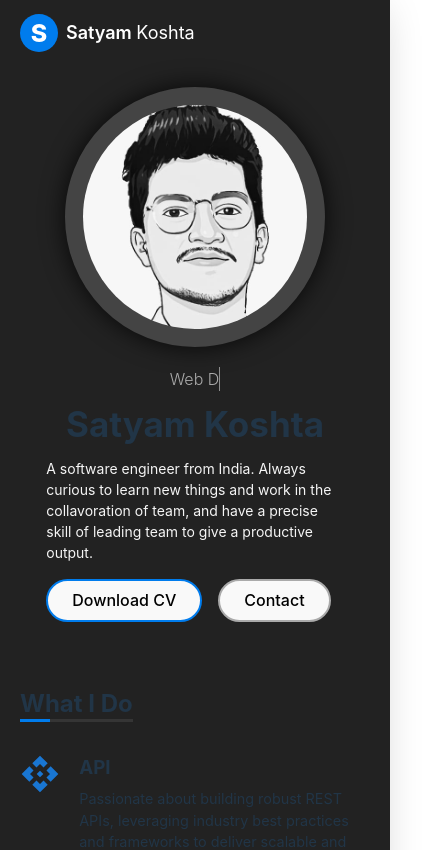
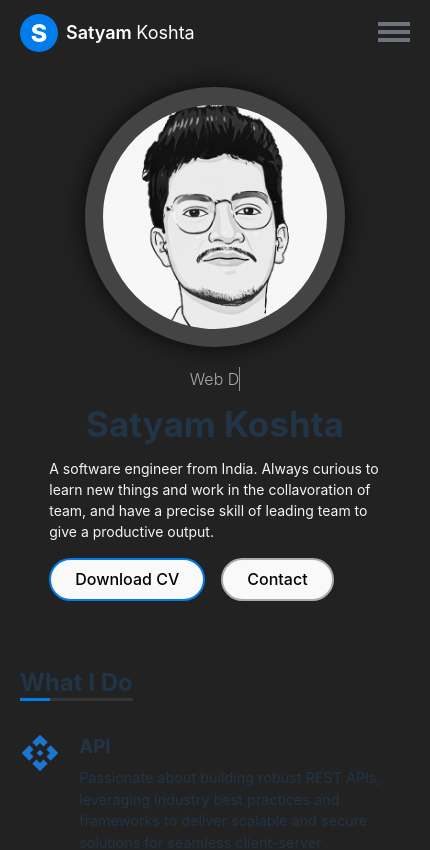
Before and after one commit to satyamkoshta340/my-cv, a React (Vite) app: page / in a window 390 px wide. Shown: the top 850 px of the page, 430 px wide, since content can reach past the window. Built offline with nearby package versions, Linux system fonts and the light colour scheme.

Commit message:
added nav button

```diff
--- a/src/components/Header.jsx
+++ b/src/components/Header.jsx
@@ -1,17 +1,26 @@
-import React from 'react'
+import React, {useState, useEffect} from 'react'
 
 function Header({ state, setState }) {
+  const [nav, setNav] = useState(false);
+  useEffect(()=>{
+    setNav(false);
+  }, [state]);
   return (
-    <header id='main_header' className='header'>
+    <header id='main_header' className={`header ${nav? 'active': ''}`}>
       <div className='logo'>
         <a>
           <div className='logo_symbol'>S</div>
           <div className='logo_text'>Satyam <span>Koshta</span></div>
         </a>
       </div>
+      <div className='nav-button' onClick={()=>{setNav(!nav)}}>
+        <div className={`first ${nav? 'active': ''}`}></div>
+        <div className={`second ${nav? 'active': ''}`}></div>
+        <div className={`third ${nav? 'active': ''}`}></div>
+      </div>
 
-      <div className='main_nav'>
-        <div className= {`main_nav_item ${ state === 0 ? 'current_item' : ''}`} onClick={(e) => setState(0)}> About Me </div>
+      <div className={`main_nav ${nav? 'active': ''}`}>
+        <div className={`main_nav_item ${ state === 0 ? 'current_item' : ''}`} onClick={(e) => setState(0)}> About Me </div>
         <div className={`main_nav_item ${ state === 1 ? 'current_item' : ''}`} onClick={(e) => setState(1)}>Resume</div>
         <div className={`main_nav_item_last ${ state === 2 ? 'current_item' : ''}`} onClick={(e) => setState(2)}>Contact</div>
       </div>
--- a/src/styles/components/header.scss
+++ b/src/styles/components/header.scss
@@ -27,6 +27,41 @@
     font-weight: 400;
     cursor: pointer;
   }
+  .nav-button{
+    float: right;
+    width: 2rem;
+    height: 1.5rem;
+    display: none;
+    align-items: center;
+    justify-content: space-around;
+    flex-direction: column;
+    margin-top: 10px;
+    position: relative;
+    div{
+      min-width: 100%;
+      min-height: 4px;
+      background-color: $gray;
+      transition: all 1s;
+    }
+
+  }
+  .first.active{
+    transform: rotateZ(-45deg);
+    transform-origin: right;
+    position: absolute;
+    bottom: 1.5rem;
+    background-color: red;
+  }
+  .second.active{
+    opacity: 0;
+  }
+  .third.active{
+    transform: rotateZ(45deg);
+    transform-origin: right;
+    position: absolute;
+    top: 1.5rem;
+    background-color: red;
+  }
 
   .main_nav{
     float: right;
@@ -35,6 +70,7 @@
     padding: 0;
     z-index: 99;
     display: flex;
+    transition: all 1s;
   }
 
   .header{
@@ -42,8 +78,13 @@
     line-height: 50px;
     font-size: 16px;
     justify-content: space-between;
+    position: relative;
+    overflow: hidden;
   }
 
+  .header.active{
+    overflow: visible;
+  }
   .main_nav_item{
     font-weight: 500;
     font-style: normal;
@@ -70,7 +111,8 @@
 
   @media screen and (max-width: 776px) {
     .main_nav{
-      display: none;
+      position: absolute;
+      transform: translateX(110vw);
     }
     .logo_symbol {
       line-height: 38px;
@@ -82,4 +124,28 @@
       line-height: 45px;
       font-size: 18px;
     }
+    .main_nav_item_last{
+      margin-left: 5px;
+    }
+    .header{
+      width: 100vw;
+    }
+    .nav-button{
+      display: flex;
+    }
+    .main_nav_item{
+      margin-right: 0px;
+    }
+    .main_nav.active{
+      display: block;
+      position: absolute;
+      width: 110vw;
+      height: 100vh;
+      left: -20px;
+      background-color: #222222;
+      top:3.5rem;
+      padding-left: 2rem;
+      box-sizing: border-box;
+      transform: translateX(0vw);
+    }
   }
```
